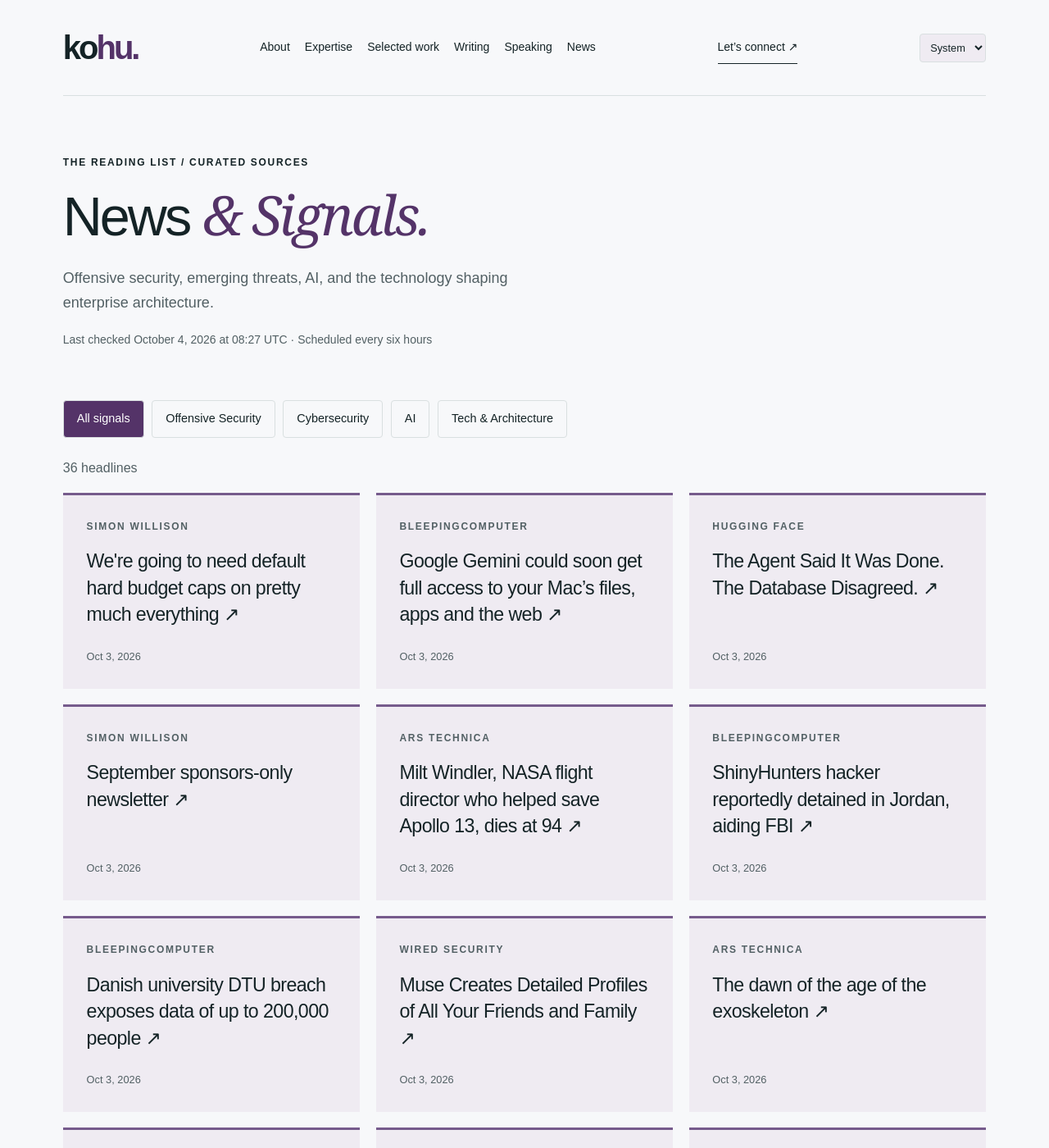
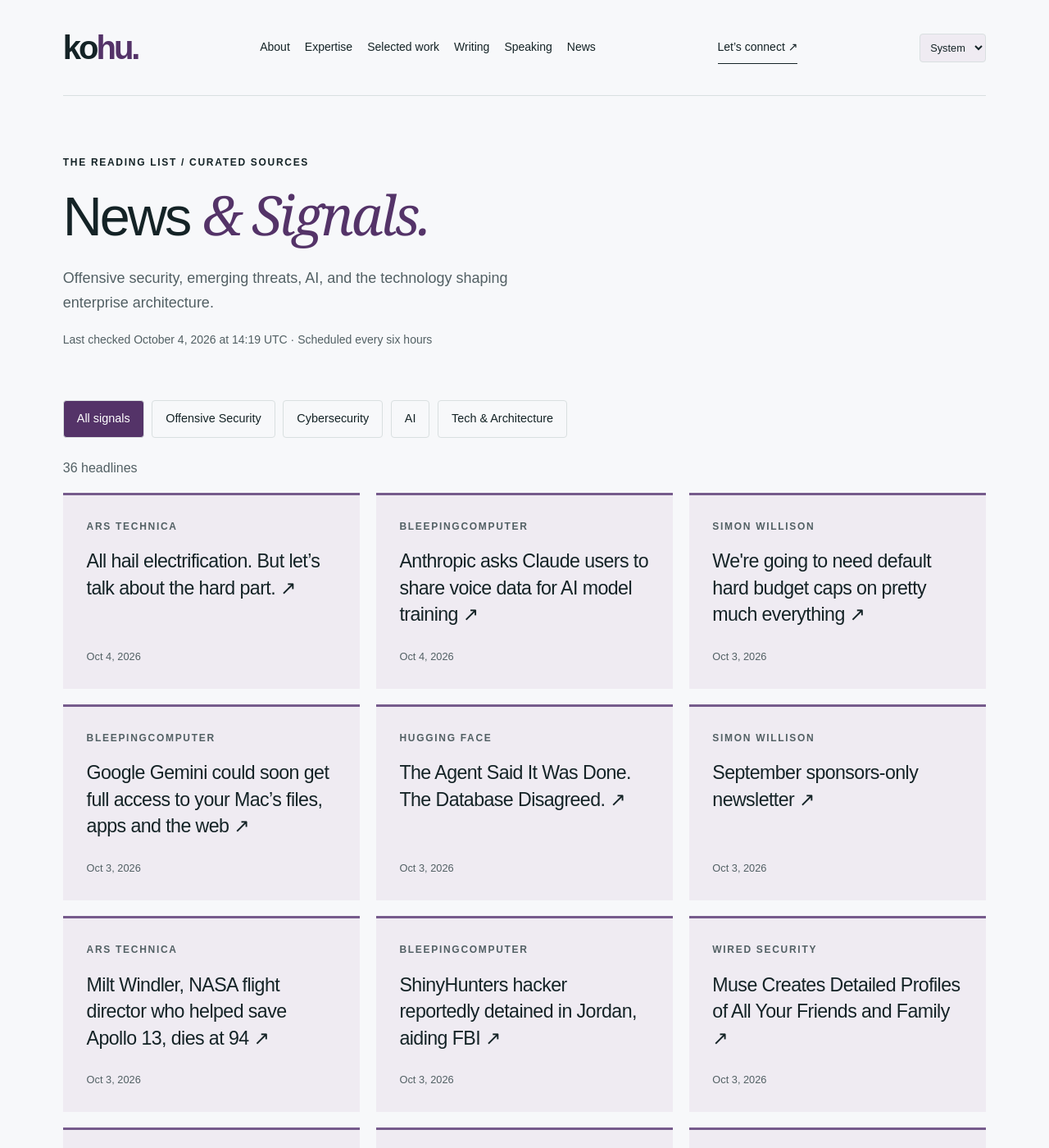
Before and after one commit to hntk/hntk.github.io, a Jekyll site: the page built from news/index.html, in a window 1280 px wide and 1400 px high. Shown: the whole window at 82% size. Built offline with Jekyll 4.4.1, drawn with Linux system fonts in a browser that asks for light colours; part of the change alters nothing that is shown; some of the changed text lies outside the part shown.

Commit message:
Refresh News and Signals

```diff
--- a/_data/news.json
+++ b/_data/news.json
@@ -1,6 +1,22 @@
 {
-  "updated": "2026-10-04T08:27:56.726279+00:00",
+  "updated": "2026-10-04T14:19:23.369258+00:00",
   "items": [
+    {
+      "title": "All hail electrification. But let’s talk about the hard part.",
+      "url": "https://arstechnica.com/science/2026/10/all-hail-electrification-but-lets-talk-about-the-hard-part/",
+      "published": "2026-10-04T11:05:53+00:00",
+      "source": "Ars Technica",
+      "source_id": "ars-technica",
+      "category": "tech-architecture"
+    },
+    {
+      "title": "Anthropic asks Claude users to share voice data for AI model training",
+      "url": "https://www.bleepingcomputer.com/news/artificial-intelligence/anthropic-asks-claude-users-to-share-voice-data-for-ai-model-training/",
+      "published": "2026-10-04T10:53:21+00:00",
+      "source": "BleepingComputer",
+      "source_id": "bleepingcomputer",
+      "category": "cybersecurity"
+    },
     {
       "title": "We're going to need default hard budget caps on pretty much everything",
       "url": "https://simonwillison.net/2026/Oct/3/default-hard-budget-caps/",
@@ -50,14 +66,6 @@
       "category": "cybersecurity"
     },
     {
-      "title": "Danish university DTU breach exposes data of up to 200,000 people",
-      "url": "https://www.bleepingcomputer.com/news/security/danish-university-dtu-breach-exposes-data-of-up-to-200-000-people/",
-      "published": "2026-10-03T14:35:20+00:00",
-      "source": "BleepingComputer",
-      "source_id": "bleepingcomputer",
-      "category": "cybersecurity"
-    },
-    {
       "title": "Muse Creates Detailed Profiles of All Your Friends and Family",
       "url": "https://www.wired.com/story/muse-creates-detailed-profiles-of-all-your-friends-and-family/",
       "published": "2026-10-03T12:00:00+00:00",
@@ -69,14 +77,6 @@
       "title": "The dawn of the age of the exoskeleton",
       "url": "https://arstechnica.com/science/2026/10/the-dawn-of-the-age-of-the-exoskeleton/",
       "published": "2026-10-03T11:15:33+00:00",
-      "source": "Ars Technica",
-      "source_id": "ars-technica",
-      "category": "tech-architecture"
-    },
-    {
-      "title": "Apple changes full-disk access permissions to curb abuse from AI agents",
-      "url": "https://arstechnica.com/security/2026/10/apple-changes-full-disk-access-permissions-to-curb-abuse-from-ai-agents/",
-      "published": "2026-10-02T23:03:16+00:00",
       "source": "Ars Technica",
       "source_id": "ars-technica",
       "category": "tech-architecture"
@@ -295,79 +295,79 @@
       "id": "ars-technica",
       "name": "Ars Technica",
       "status": "ok",
-      "last_success": "2026-10-04T08:27:56.726279+00:00"
+      "last_success": "2026-10-04T14:19:23.369258+00:00"
     },
     {
       "id": "bleepingcomputer",
       "name": "BleepingComputer",
       "status": "ok",
-      "last_success": "2026-10-04T08:27:56.726279+00:00"
+      "last_success": "2026-10-04T14:19:23.369258+00:00"
     },
     {
       "id": "cloudflare",
       "name": "Cloudflare",
       "status": "ok",
-      "last_success": "2026-10-04T08:27:56.726279+00:00"
+      "last_success": "2026-10-04T14:19:23.369258+00:00"
     },
     {
       "id": "dark-reading",
       "name": "Dark Reading",
       "status": "ok",
-      "last_success": "2026-10-04T08:27:56.726279+00:00"
+      "last_success": "2026-10-04T14:19:23.369258+00:00"
     },
     {
       "id": "hugging-face",
       "name": "Hugging Face",
       "status": "ok",
-      "last_success": "2026-10-04T08:27:56.726279+00:00"
+      "last_success": "2026-10-04T14:19:23.369258+00:00"
     },
     {
       "id": "microsoft-research",
       "name": "Microsoft Research",
       "status": "ok",
-      "last_success": "2026-10-04T08:27:56.726279+00:00"
+      "last_success": "2026-10-04T14:19:23.369258+00:00"
     },
     {
       "id": "nvidia",
       "name": "NVIDIA",
       "status": "ok",
-      "last_success": "2026-10-04T08:27:56.726279+00:00"
+      "last_success": "2026-10-04T14:19:23.369258+00:00"
     },
     {
       "id": "portswigger",
       "name": "PortSwigger Research",
       "status": "ok",
-      "last_success": "2026-10-04T08:27:56.726279+00:00"
+      "last_success": "2026-10-04T14:19:23.369258+00:00"
     },
     {
       "id": "schneier",
       "name": "Schneier on Security",
       "status": "ok",
-      "last_success": "2026-10-04T08:27:56.726279+00:00"
+      "last_success": "2026-10-04T14:19:23.369258+00:00"
     },
     {
       "id": "simon-willison",
       "name": "Simon Willison",
       "status": "ok",
-      "last_success": "2026-10-04T08:27:56.726279+00:00"
+      "last_success": "2026-10-04T14:19:23.369258+00:00"
     },
     {
       "id": "specterops",
       "name": "SpecterOps",
       "status": "ok",
-      "last_success": "2026-10-04T08:27:56.726279+00:00"
+      "last_success": "2026-10-04T14:19:23.369258+00:00"
     },
     {
       "id": "trail-of-bits",
       "name": "Trail of Bits",
       "status": "ok",
-      "last_success": "2026-10-04T08:27:56.726279+00:00"
+      "last_success": "2026-10-04T14:19:23.369258+00:00"
     },
     {
       "id": "wired",
       "name": "WIRED Security",
       "status": "ok",
-      "last_success": "2026-10-04T08:27:56.726279+00:00"
+      "last_success": "2026-10-04T14:19:23.369258+00:00"
     }
   ]
 }
```
